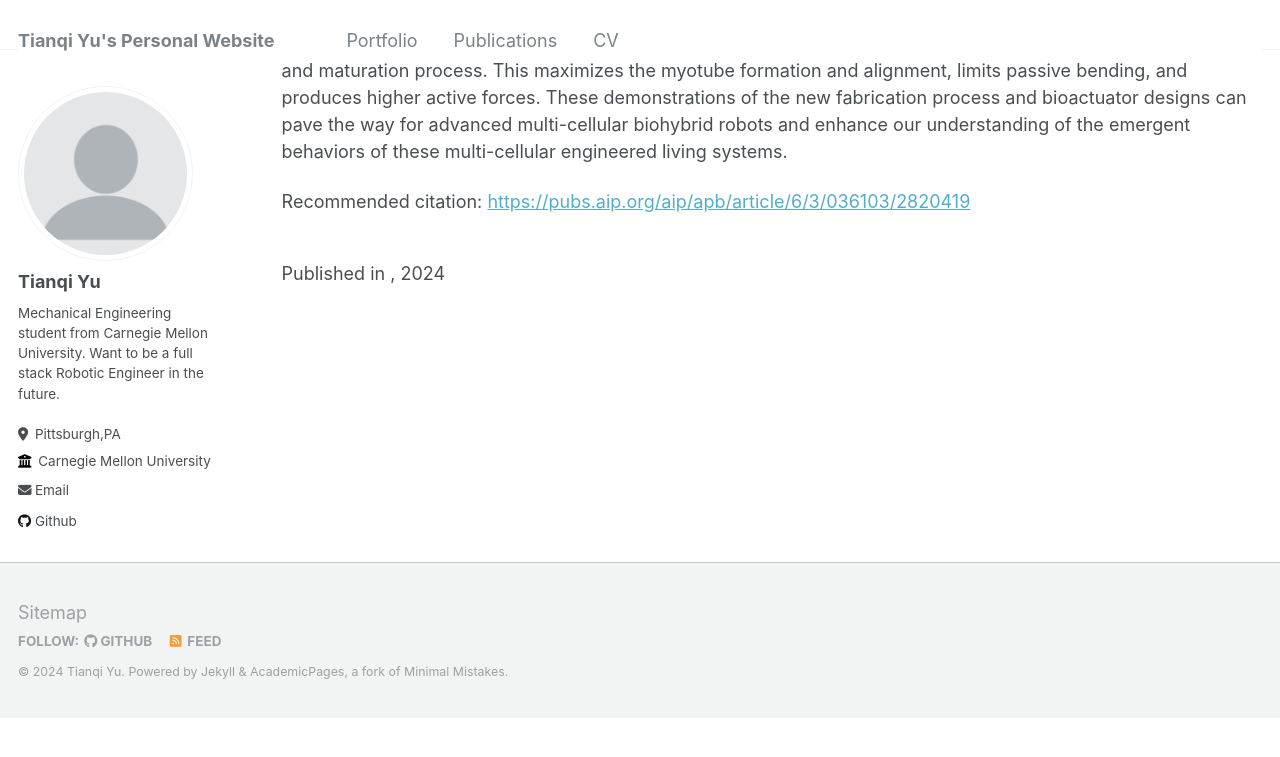
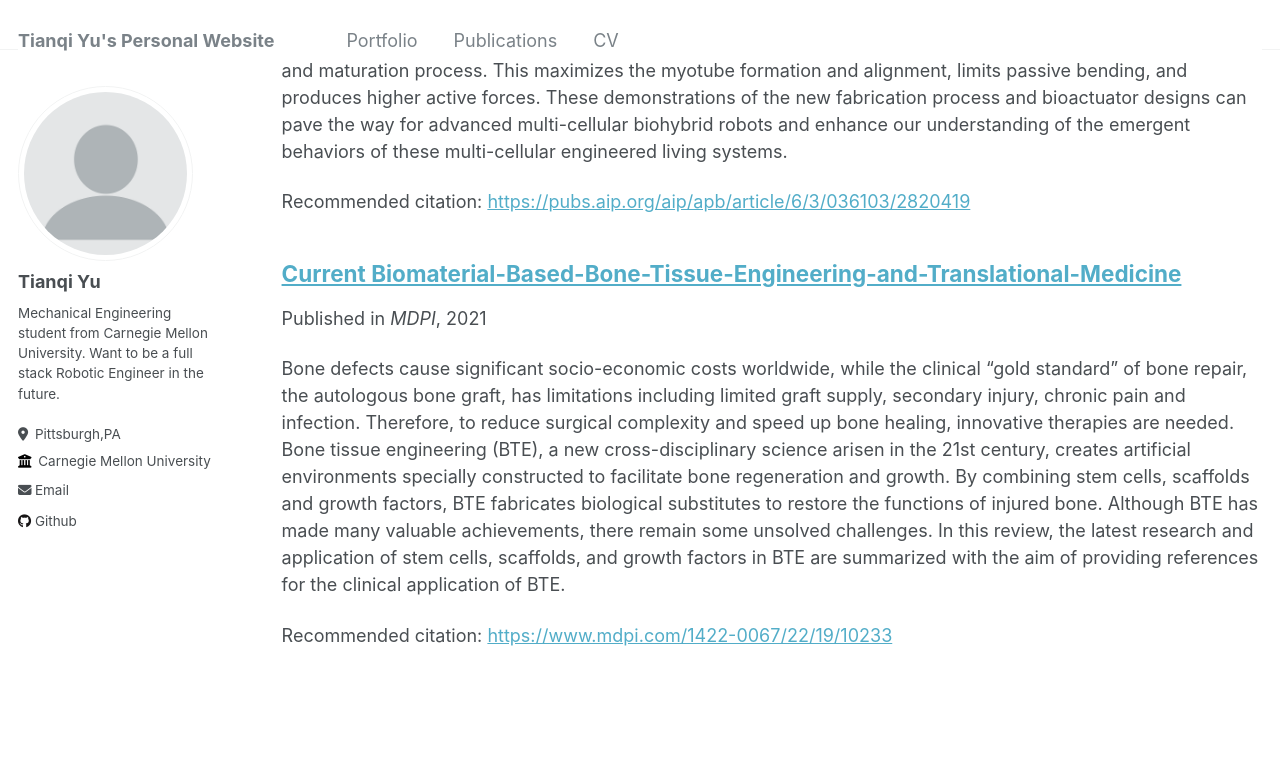
Before and after one commit to NickYu321/NickYu321.github.io, a Jekyll site: the page built from _pages/publications.md, in a window 1280 px wide and 900 px high, scrolled down 387 px. Shown: the top 757 px of the window. Built offline with Jekyll 4.4.1, drawn with Linux system fonts in a browser that asks for light colours; before the commit the page ends 1105 px from its top, so only the background shows below that; part of the change alters nothing that is shown.

Commit message:
Update 2021-09-14-Current Biomaterial-Based Bone Tissue Engineering and Translational Medicine.md

```diff
--- a/_publications/2021-09-14-Current Biomaterial-Based Bone Tissue Engineering and Translational Medicine.md
+++ b/_publications/2021-09-14-Current Biomaterial-Based Bone Tissue Engineering and Translational Medicine.md
@@ -1,7 +1,7 @@
 ---
 title: "Current Biomaterial-Based-Bone-Tissue-Engineering-and-Translational-Medicine"
 collection: publications
-permalink: [/publication/ijms-22-10233.pdf](https://github.com/NickYu321/NickYu321.github.io/blob/d2092f122f8d0a94bfb2f07187c1873d4b139e45/files/036103_1_online.pdf)
+permalink: /files/036103_1_online.pdf
 date: 2021-09-14
 venue: 'MDPI'
 paperurl: 'https://www.mdpi.com/1422-0067/22/19/10233'
```
